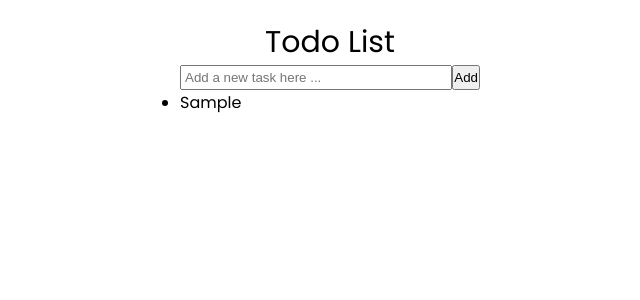
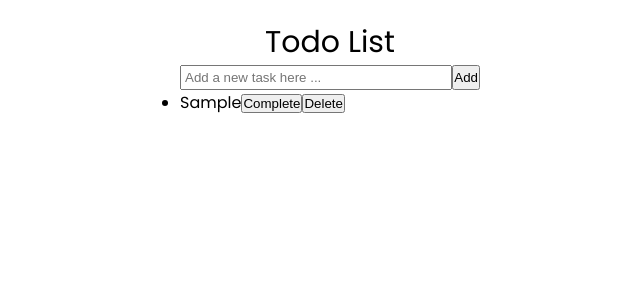
Before and after one commit to Kz0804/todo-list, a React (Create React App) app: page / in a window 1280 px wide. Both pictures are taken after typing "Sample" into the empty fields and a click on the button "Add". Shown: the top 300 px of the page, without its empty margins (310-950 px from the left). Built offline with nearby package versions, Linux system fonts and the light colour scheme; the HTML template or start-up script is replaced by a standard one.

Commit message:
Refactor and create the Item component

```diff
--- a/src/App.css
+++ b/src/App.css
@@ -19,3 +19,7 @@ header {
   width: 100%;
   padding: 0.3rem;
 }
+
+.task__list-item--completed {
+  text-decoration: line-through;
+}
--- a/src/components/Task/Task.jsx
+++ b/src/components/Task/Task.jsx
@@ -9,11 +9,19 @@ const Task = () => {
     setTasks([...tasks, newTask]);
   };
 
+  const onComplete = (completedTaskId) => {
+    setTasks(
+      tasks.map((task) =>
+        task.id === completedTaskId ? { ...task, completed: true } : task
+      )
+    );
+  };
+
   return (
-    <main>
+    <>
       <Adder onAdd={onAdd} />
-      <List tasks={tasks} />
-    </main>
+      <List tasks={tasks} onComplete={onComplete} />
+    </>
   );
 };
 
--- /dev/null
+++ b/src/components/Task/components/Item.jsx
@@ -0,0 +1,21 @@
+import React from 'react';
+
+const Item = ({ task, onComplete }) => {
+  const { id, content, completed } = task;
+
+  return (
+    <li
+      className={completed ? 'task__list-item--completed' : 'task__list-item'}
+    >
+      {content}
+      {!completed && (
+        <button className="btn-complete" onClick={() => onComplete(id)}>
+          Complete
+        </button>
+      )}
+      <button className="btn-delete">Delete</button>
+    </li>
+  );
+};
+
+export default Item;
--- a/src/components/Task/components/List.jsx
+++ b/src/components/Task/components/List.jsx
@@ -1,11 +1,12 @@
 import React from 'react';
+import Item from './Item';
 
-const List = ({ tasks }) => {
+const List = ({ tasks, onComplete }) => {
   return (
     <div className="task--list">
       <ul>
         {tasks.map((task) => (
-          <li key={task.id}>{task.content}</li>
+          <Item key={task.id} task={task} onComplete={onComplete} />
         ))}
       </ul>
     </div>
```
